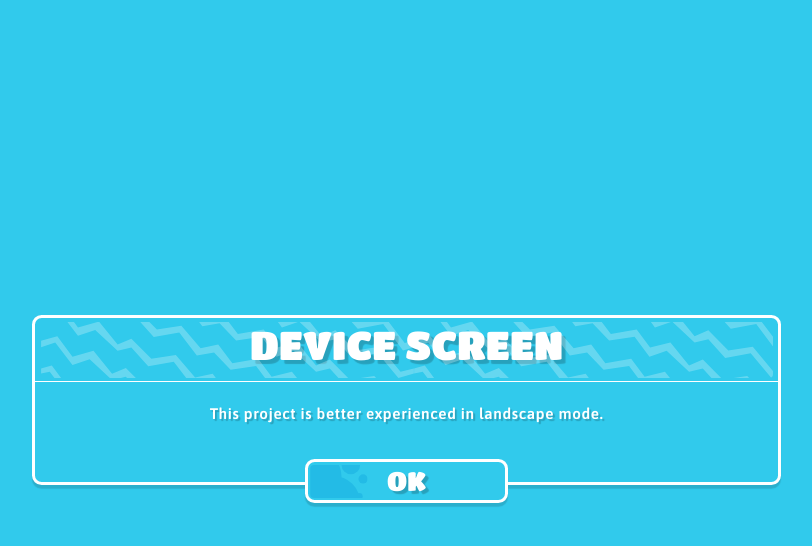
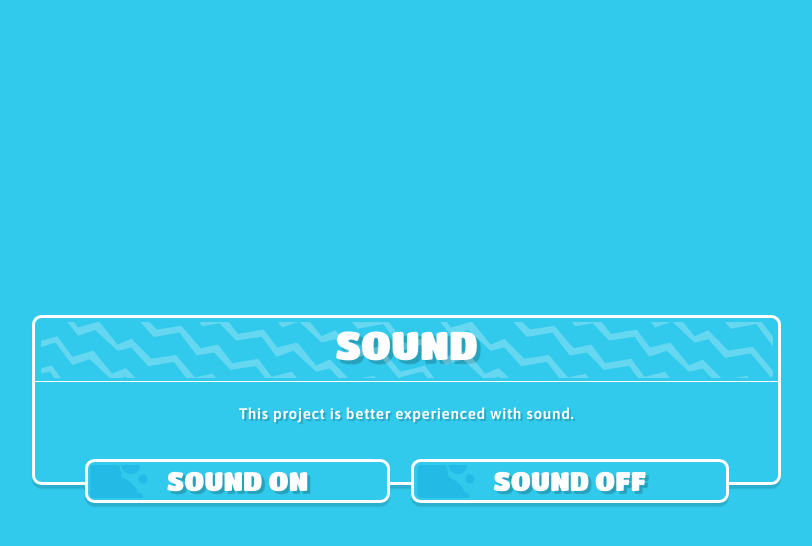
Before and after one commit to gugarosp/fall-guys-title-screen, a plain HTML site: page index.html in a window 1280 px wide. Both pictures are taken after a click on the button "OK". Shown: the whole page, without its empty margins (232-1044 px from the left). Drawn offline with Linux system fonts and the light colour scheme.

Commit message:
Modals buttons events added

```diff
--- a/css/style.css
+++ b/css/style.css
@@ -17,6 +17,10 @@ section {
     position: absolute;
     width: 100%;
     height: 100%;
+}
+
+.hide {
+    display: none;
 }
 
 /* ===== MODALS ===== */
@@ -45,7 +49,7 @@ section {
     background-color: #31caec;
     box-shadow: 0 0.3vw 1px #00000022;
     scale: 0;
-    transition: scale 1s;
+    transition: scale .3s;
 }
 
 .modal-content {
--- a/index.html
+++ b/index.html
@@ -11,7 +11,7 @@
 
     <section id="modals">
         <div class="modal content">
-            <div id="landscape-warning" class="modal-container show-modal-container">
+            <div id="landscape-warning" class="modal-container">
                 <div class="modal-content modal-title">
                     Device Screen
                 </div>
@@ -23,7 +23,7 @@
                 </div>
             </div>
 
-            <div id="sound-warning" class="modal-container" style="display: none;">
+            <div id="sound-warning" class="modal-container">
                 <div class="modal-content modal-title">
                     Sound
                 </div>
@@ -31,8 +31,8 @@
                     This project is better experienced with sound.
                 </div>
                 <div class="modal-content modal-buttons">
-                    <button><span>Sound On</span></button>
-                    <button><span>Sound Off</span></button>
+                    <button id="sound-on"><span>Sound On</span></button>
+                    <button id="sound-off"><span>Sound Off</span></button>
                 </div>
             </div>
         </div>
@@ -419,5 +419,7 @@
         </div>
     </section>
 
+    <script type="text/javascript" src="js/modals.js"></script>
+
 </body>
 </html>
--- /dev/null
+++ b/js/modals.js
@@ -0,0 +1,18 @@
+const modals = document.querySelector("#modals")
+const landscapeWarning = document.querySelector("#landscape-warning");
+const soundWarning = document.querySelector("#sound-warning");
+
+setTimeout(() => {
+    landscapeWarning.classList.add("show-modal-container");
+}, 1);
+
+landscapeWarning.querySelector("button").addEventListener("click", () => {
+    landscapeWarning.classList.remove("show-modal-container");
+    soundWarning.classList.add("show-modal-container");
+})
+
+soundWarning.querySelectorAll("button").forEach(element => {
+    element.addEventListener("click", event => {
+        modals.classList.add("hide");
+    });
+})
```
